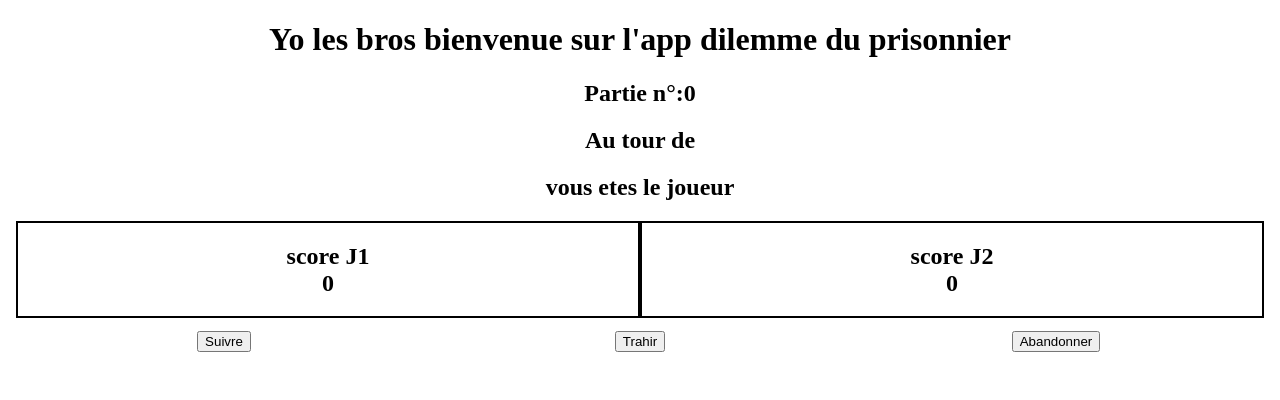
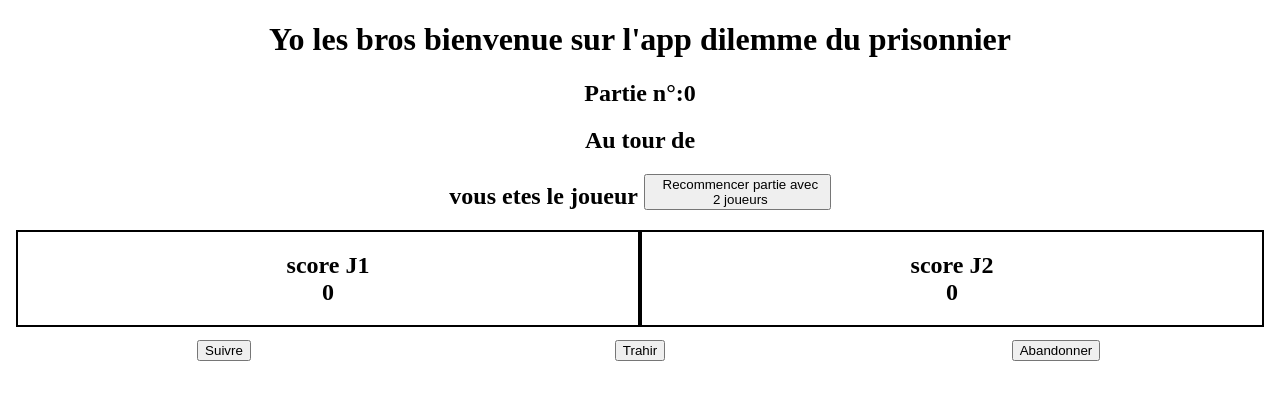
Before and after one commit to Entwan0/dilemme-front, an Angular app: page / in a window 1280 px wide. Shown: the top 400 px of the page. Built offline with nearby package versions, Linux system fonts and the light colour scheme; no server answers; what @taiga-ui/core, @taiga-ui/kit would draw is missing.

Commit message:
fix bug creation

```diff
--- a/src/app/app.component.html
+++ b/src/app/app.component.html
@@ -22,7 +22,13 @@
          target="_blank"
          [value]="player.toString()">
       </a>
+      <button
+        class="changePlayer"
+        tuiButton
+        type="button"
+        (click)="restart()"> Recommencer partie avec 2 joueurs</button>
     </h2>
+
   </div>
 
   <div class="container">
--- a/src/app/app.component.scss
+++ b/src/app/app.component.scss
@@ -39,3 +39,8 @@
   grid-row: 1;
   text-align:center
 }
+
+.changePlayer{
+  width: 15%;
+  padding-left: 1%;
+}
--- a/src/app/app.component.ts
+++ b/src/app/app.component.ts
@@ -7,23 +7,23 @@ import {gameService} from "./services/game.service";
   styleUrls: ['./app.component.scss']
 })
 export class AppComponent {
-  player: number = 0
+  player: number = 0;
   turn: string ="joueur 1";
   nbTurn: number = 0;
   scoreJ1: number = 0;
   scoreJ2: number = 0;
 
   constructor(private gameService: gameService ) {
-      this.gameService.getPlayer().subscribe((player) => {
-        this.player = player;
-        if(this.player == 2){
-          this.waitOtherPLayer()
-        }
-      });
+
   }
 
   ngOnInit()  {
-
+    this.gameService.getPlayer().subscribe((player) => {
+      this.player = player;
+      if(this.player == 2){
+        this.waitOtherPLayer()
+      }
+    });
   }
 
   follow($event: MouseEvent){
@@ -60,7 +60,6 @@ export class AppComponent {
   }
 
   waitOtherPLayer(){
-    console.log("wait");
     this.gameService.wait(this.player).subscribe((async value => {
       if (value === false) {
         await this.sleep(1000);
@@ -88,10 +87,15 @@ export class AppComponent {
     else this.turn = "joueur 1";
   }
 
-  @HostListener('window:beforeunload', [ '$event' ])
-  beforeUnloadHandler(event:any) {
+  restart(){
+    this.gameService.restart().subscribe((value => {
+      window.location.reload();
+    }));
+
+  }
+
+  @HostListener('window:beforeunload', ['$event'])
+  public async  saveAndClosePromt($event: any) {
     this.gameService.leave(this.player).subscribe();
   }
-
-
 }
--- a/src/app/services/game.service.ts
+++ b/src/app/services/game.service.ts
@@ -6,7 +6,7 @@ import { Observable } from 'rxjs';
   providedIn: 'root',
 })
 export class gameService {
-  path:string = "https://intense-escarpment-15728.herokuapp.com/"
+  path:string = "http://localhost:5000/"
 
   constructor(private http: HttpClient) {
   }
@@ -31,6 +31,10 @@ export class gameService {
     return this.http.get<number>(this.path + 'player');
   }
 
+  restart(): Observable<string> {
+    return this.http.post(this.path + 'restart',"ff" ,{ responseType: 'text' });
+  }
+
   wait(player:number): Observable<boolean>{
     return this.http.post<boolean>(this.path + 'waitOtherPLayer',player);
   }
```
